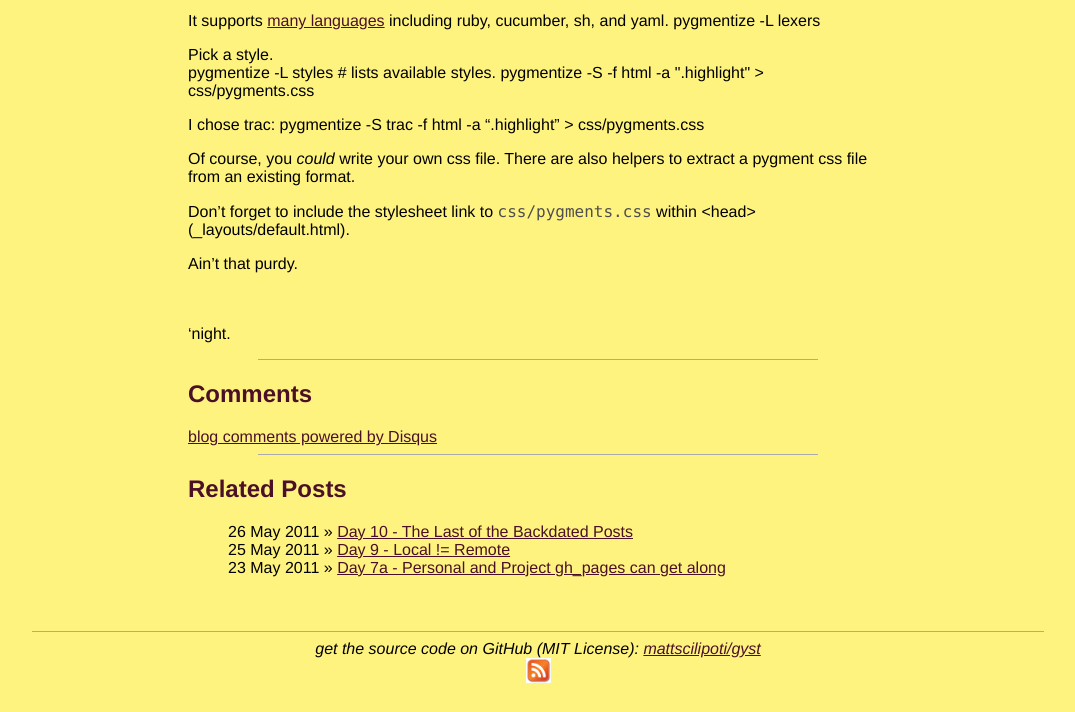
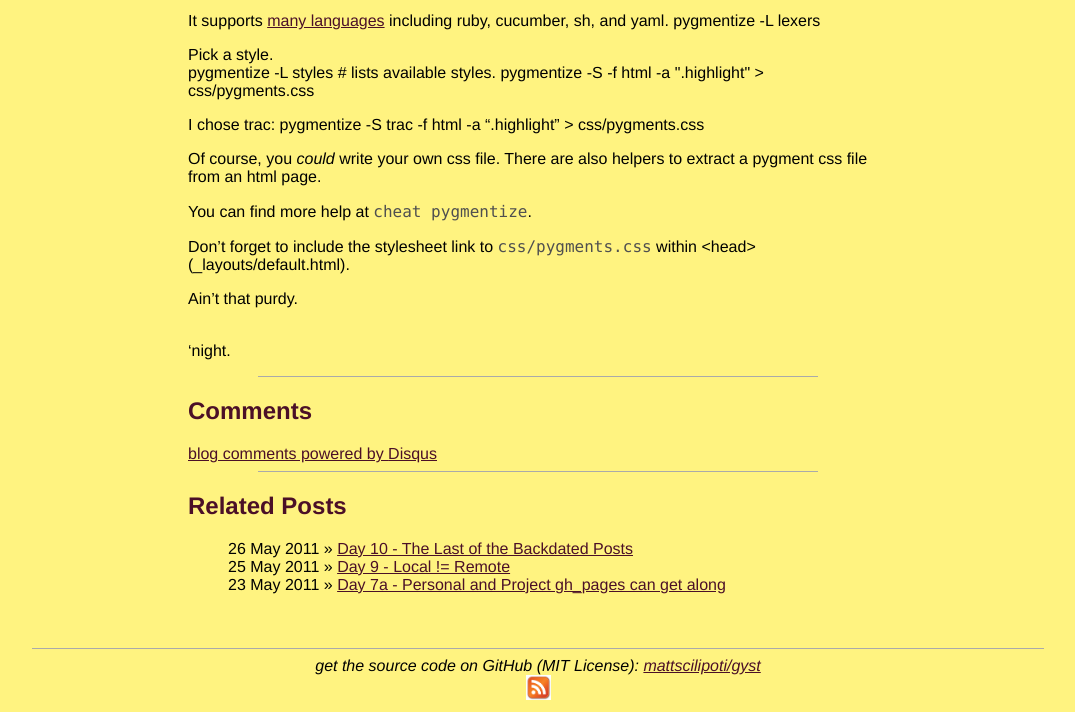
Before and after one commit to mattscilipoti/gyst, a Jekyll site: the page built from _posts/2011-05-27-analysis.md, in a window 1280 px wide and 900 px high, scrolled down 894 px, cut to the strip 188-900 px from the top of the window. Shown: the whole strip, without its empty margins (102-1177 px from the left). Built offline with Jekyll 4.4.1, drawn with Linux system fonts in a browser that asks for light colours; Markdown is read by kramdown in place of the engine named in the settings; comment, search, counter and statistics services are not loaded.

```diff
--- a/_posts/2011-05-27-analysis.md
+++ b/_posts/2011-05-27-analysis.md
@@ -60,12 +60,13 @@
     pygmentize -S trac -f html -a ".highlight" > css/pygments.css
 
 Of course, you _could_ write your own css file.  There are also helpers
-to extract a pygment css file from an existing format.
+to extract a pygment css file from an html page.
+
+You can find more help at `cheat pygmentize`.
 
 Don't forget to include the stylesheet link to `css/pygments.css` within \<head> (_layouts/default.html).
 
 Ain't that purdy.
 
 <br/>
-<br/>
 'night.
```
Also changed, not shown: admin.html (added, +14 -0 lines).
